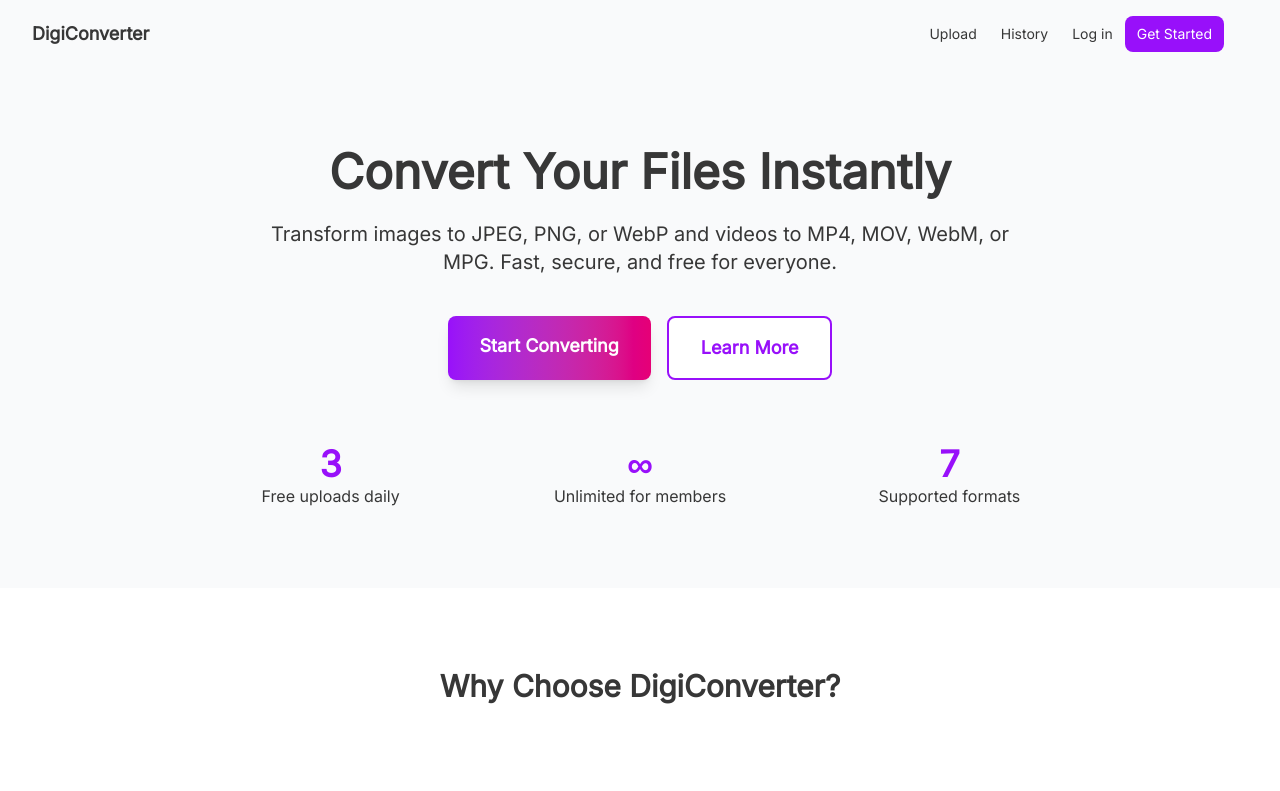
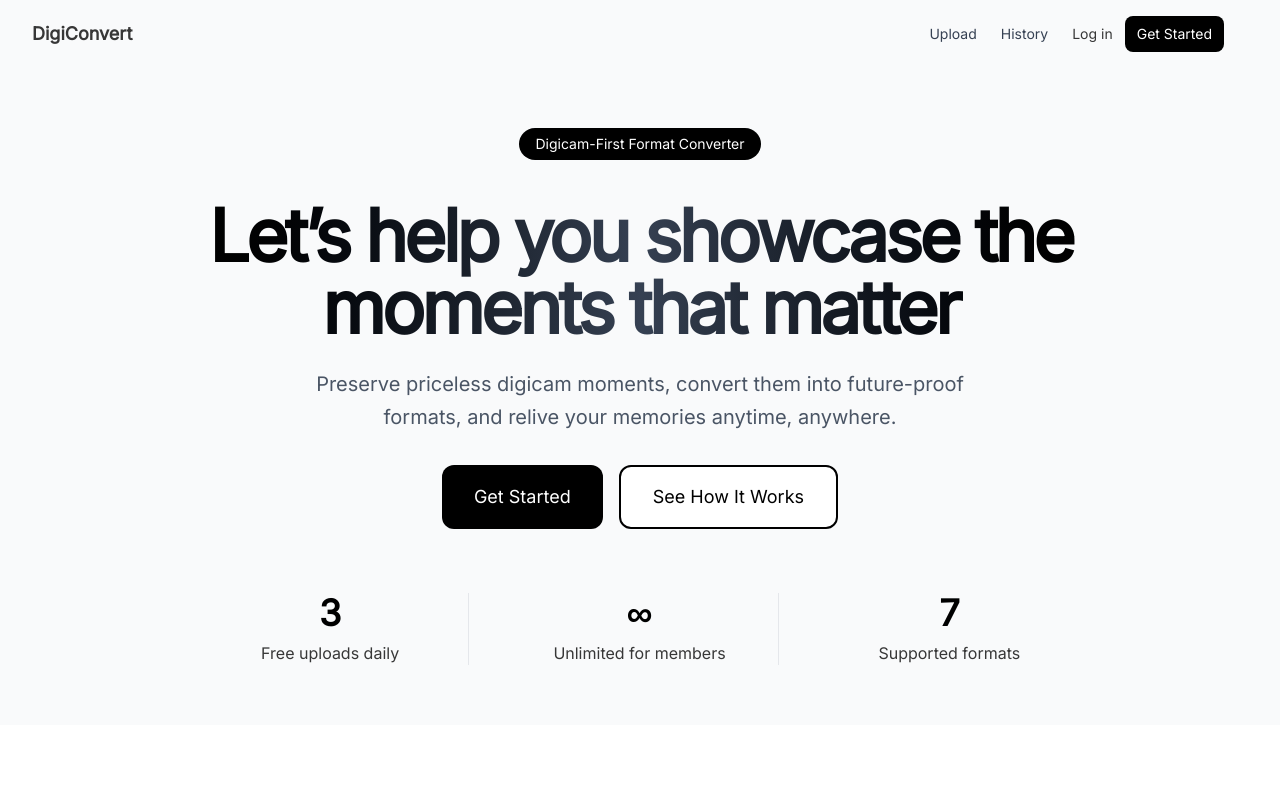
Before and after one commit to aidantiu/digiconverter, a React (Vite) app in the folder client/: page / in a window 1280 px wide. Shown: the top 791 px of the page. Built offline with nearby package versions, Linux system fonts and the light colour scheme; no server answers.

Commit message:
enhance: hero section

```diff
--- a/client/package.json
+++ b/client/package.json
@@ -13,6 +13,7 @@
     "@tailwindcss/vite": "^4.1.11",
     "react": "^19.1.0",
     "react-dom": "^19.1.0",
+    "react-icons": "^5.5.0",
     "react-router-dom": "^7.6.3"
   },
   "devDependencies": {
--- a/client/src/components/Navbar.jsx
+++ b/client/src/components/Navbar.jsx
@@ -49,20 +49,20 @@ const Navbar = () => {
             <div className="max-w-7xl mx-auto px-4 sm:px-6 lg:px-8">
                 <div className="flex justify-between items-center py-4">
                     {/* Logo */}
-                    <Link to="/" className="text-lg font-semibold hover:text-purple-600 transition-colors">
-                        DigiConverter
+                    <Link to="/" className="text-lg font-bold font-stretch-semi-expanded hover:text-black transition-colors">
+                        DigiConvert
                     </Link>
 
                     {/* Navigation and Auth Section */}
                     <div className="flex items-center space-x-6">
                         {/* Navigation Links */}
-                        <nav className="hidden md:flex items-center space-x-6">
+                        <nav className="hidden md:flex items-center space-x-6 text-gray-700">
                             <Link
                                 to="/upload"
                                 className={`text-sm transition-colors ${
                                     isActiveLink('/upload')
-                                        ? 'text-purple-600 border-b-2 border-purple-600 pb-1'
-                                        : 'hover:text-purple-600'
+                                        ? 'text-black border-b-2 border-black-600 pb-1'
+                                        : 'hover:text-black'
                                 }`}
                             >
                                 Upload
@@ -71,8 +71,8 @@ const Navbar = () => {
                                 to="/history"
                                 className={`text-sm transition-colors ${
                                     isActiveLink('/history')
-                                        ? 'text-purple-600 border-b-2 border-purple-600 pb-1'
-                                        : 'hover:text-purple-600'
+                                        ? 'text-black border-b-2 border-black-600 pb-1'
+                                        : 'hover:text-black'
                                 }`}
                             >
                                 History
@@ -128,20 +128,19 @@ const Navbar = () => {
                                 )}
                             </div>
                         ) : (
-                            <div className="flex items-center space-x-3">
+                            <div className="hidden md:flex items-center space-x-3">
                                 <Link
                                     to="/login"
-                                    className="hover:text-purple-600 text-sm transition-colors"
+                                    className="hover:text-black text-sm transition-colors"
                                 >
                                     Log in
                                 </Link>
                                 <Link
                                     to="/register"
-                                    className="bg-purple-600 text-white px-3 py-2 rounded-lg hover:bg-purple-700 transition-colors text-sm"
+                                    className="bg-black text-white px-3 py-2 rounded-lg hover:bg-gray-700 transition-colors text-sm"
                                 >
                                     Get Started
                                 </Link>
-
                             </div>
                         )}
 
--- a/client/src/pages/HomePage.jsx
+++ b/client/src/pages/HomePage.jsx
@@ -9,31 +9,36 @@ const HomePage = () => {
             <Navbar />
 
             {/* Hero Section */}
-            <main className="max-w-7xl mx-auto px-4 sm:px-6 lg:px-8 py-20">
+            <main className="max-w-7xl mx-auto px-10 sm:px-20 md:px-30 lg:px-40 py-15">
                 <div className="text-center">
-                    <h1 className="text-5xl font-bold mb-6">Convert Your Files Instantly</h1>
-                    <p className="text-xl mb-10 max-w-3xl mx-auto">Transform images to JPEG, PNG, or WebP and videos to MP4, MOV, WebM, or MPG. Fast, secure, and free for everyone.</p>
 
-                    <div className="flex justify-center space-x-4 mb-16">
-                        <Link to="/upload" className="bg-gradient-to-r from-purple-600 to-pink-600 text-white px-8 py-4 rounded-lg text-lg font-semibold hover:from-purple-700 hover:to-pink-700 transition-all duration-200 transform hover:-translate-y-1 shadow-lg">
-                            Start Converting
+                    <div className="mb-6">
+                        <span className="inline-block px-4 py-1.5 text-sm text-medium bg-black text-white rounded-full mb-4">Digicam-First Format Converter</span>
+                    </div>
+
+                    <h1 className="text-4xl font-bold tracking-tighter sm:text-5xl md:text-6xl lg:text-7xl/none bg-gradient-to-r from-black via-gray-700 to-black bg-clip-text text-transparent">Let’s help you showcase the moments that matter</h1>
+                    <p className="mx-auto my-6 max-w-[700px] text-gray-600 md:text-lg lg:text-xl leading-relaxed mb-5">Preserve priceless digicam moments, convert them into future-proof formats, and relive your memories anytime, anywhere.</p>
+
+                    <div className="flex flex-col sm:flex-col md:flex-row justify-center md:space-x-4 space-y-4 md:space-y-0 mt-8 mb-16">
+                        <Link to="/register" className="px-4 sm:px-8 py-3 sm:py-4 text-base sm:text-lg font-medium text-white bg-black rounded-xl hover:bg-gray-800 transition-all duration-300 hover:shadow-lg hover-lift flex items-center justify-center">
+                            Get Started
                         </Link>
-                        <Link to="/upload" className="bg-white text-purple-600 border-2 border-purple-600 px-8 py-4 rounded-lg text-lg font-semibold hover:bg-purple-50 transition-all duration-200">
-                            Learn More
+                        <Link to="/upload" className="px-4 sm:px-8 py-3 sm:py-4 text-base sm:text-lg font-medium text-black bg-white border-2 border-black rounded-xl hover:bg-gray-50 transition-all duration-300 hover:shadow-md hover-lift flex items-center justify-center">
+                            See How It Works
                         </Link>
                     </div>
 
                     <div className="grid grid-cols-1 md:grid-cols-3 gap-8 max-w-4xl mx-auto">
-                        <div className="text-center">
-                            <span className="text-4xl font-bold text-purple-600 block">3</span>
+                        <div className="text-center border-r last:border-r-0 border-gray-200">
+                            <span className="text-4xl font-bold text-black block mb-2">3</span>
                             <span>Free uploads daily</span>
                         </div>
-                        <div className="text-center">
-                            <span className="text-4xl font-bold text-purple-600 block">∞</span>
+                        <div className="text-center border-r last:border-r-0 border-gray-200">
+                            <span className="text-4xl font-bold text-black block mb-2">∞</span>
                             <span>Unlimited for members</span>
                         </div>
-                        <div className="text-center">
-                            <span className="text-4xl font-bold text-purple-600 block">7</span>
+                        <div className="text-center border-r last:border-r-0 border-gray-200">
+                            <span className="text-4xl font-bold text-black block mb-2">7</span>
                             <span>Supported formats</span>
                         </div>
                     </div>
```
Also changed, not shown: 1 other file (tests, documents, lock files or other folders).
